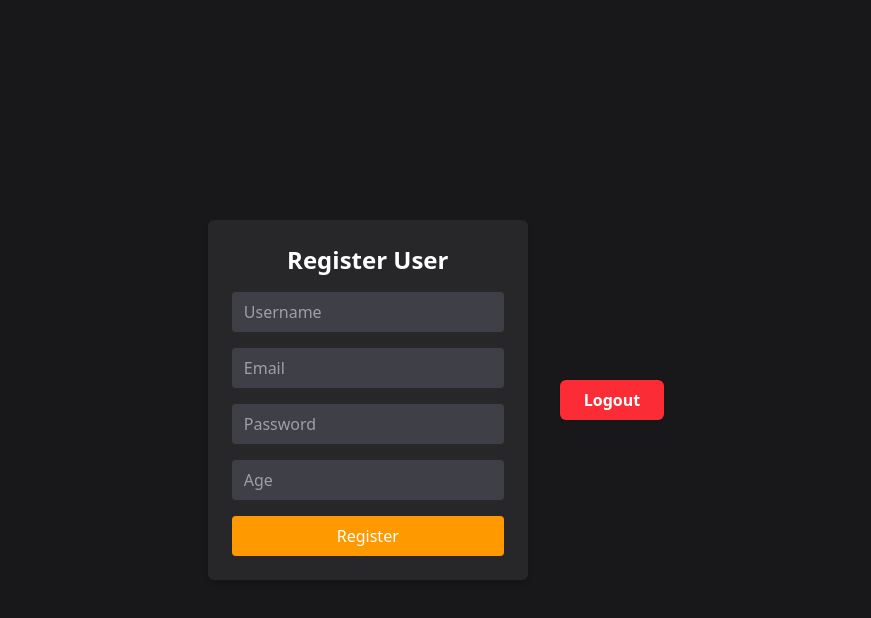
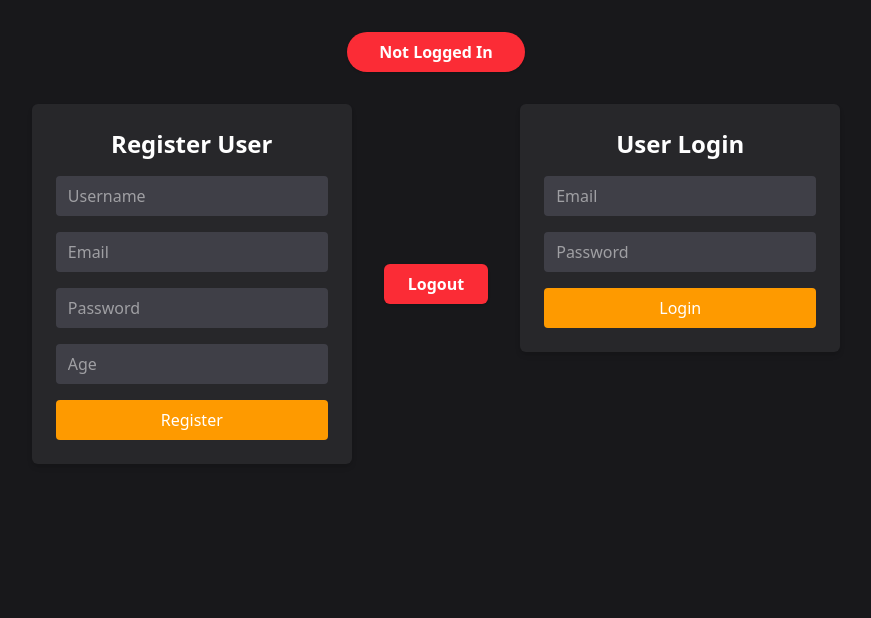
Before and after one commit to silky-x0/Authentication, a React (Vite) app in the folder client/: page /manage-user in a window 1280 px wide. Shown: the top 618 px of the page, without its empty margins (204-1075 px from the left). Built offline with nearby package versions, Linux system fonts and the light colour scheme; no server answers.

Commit message:
tested login and logout logic

```diff
--- a/client/src/Component/ManageUser.tsx
+++ b/client/src/Component/ManageUser.tsx
@@ -1,44 +1,91 @@
-import React, { useState } from "react";
+import React, { useState, useEffect } from "react";
 import axios from "axios";
 import { useNavigate } from "react-router-dom";
 
 axios.defaults.withCredentials = true;
 
 function ManageUser() {
-	const [form, setForm] = useState({
+	const [registerForm, setRegisterForm] = useState({
 		username: "",
 		email: "",
 		password: "",
 		age: "",
 	});
+	const [loginForm, setLoginForm] = useState({
+		email: "",
+		password: "",
+	});
+	const [loggedIn, setLoggedIn] = useState(false);
 
-	const handleChange = (e: React.ChangeEvent<HTMLInputElement>) => {
-		setForm({ ...form, [e.target.name]: e.target.value });
+	const checkAuth = async () => {
+		try {
+			await axios.get("http://localhost:3000/v1");
+			setLoggedIn(true);
+		} catch {
+			setLoggedIn(false);
+		}
+	};
+
+	useEffect(() => {
+		checkAuth();
+	}, []);
+
+	const handleRegisterChange = (e: React.ChangeEvent<HTMLInputElement>) => {
+		setRegisterForm({ ...registerForm, [e.target.name]: e.target.value });
+	};
+
+	const handleLoginChange = (e: React.ChangeEvent<HTMLInputElement>) => {
+		setLoginForm({ ...loginForm, [e.target.name]: e.target.value });
 	};
 
 	const handleSubmit = async (e: React.FormEvent) => {
 		e.preventDefault();
 		try {
 			const res = await axios.post("http://localhost:3000/register", {
-				...form,
-				age: parseInt(form.age),
+				...registerForm,
+				age: parseInt(registerForm.age),
 			});
 			console.log("User created:", res.data);
+			await checkAuth();
 		} catch (error) {
 			console.error("Registration error:", error);
 		}
 	};
-	const navigate = useNavigate();
 	const handleLogout = async () => {
 		await fetch("http://localhost:3000/logout", {
 			method: "GET",
 			credentials: "include",
 		});
-		navigate("/");
+		setLoggedIn(false);
+	};
+
+	const handleLogin = async (e: React.FormEvent) => {
+		e.preventDefault();
+		try {
+			const res = await axios.post("http://localhost:3000/login", {
+				email: loginForm.email,
+				password: loginForm.password,
+			});
+			console.log("User logged in:", res.data);
+			await checkAuth();
+		} catch (error) {
+			console.error("Login error:", error);
+		}
 	};
 
 	return (
-		<div className='w-full h-screen bg-zinc-900 flex justify-center items-center'>
+		<div className='w-full h-screen bg-zinc-900 flex flex-col items-center'>
+			<button
+				className={`mt-8 mb-8 px-8 py-2 rounded-full font-bold shadow ${
+					loggedIn
+						? "bg-green-500 hover:bg-green-600 text-white"
+						: "bg-red-500 hover:bg-red-600 text-white"
+				}`}
+				disabled
+			>
+				{loggedIn ? "Logged In" : "Not Logged In"}
+			</button>
+			<div className='flex flex-row items-start gap-8'>
 				<form
 					onSubmit={handleSubmit}
 					className='bg-zinc-800 p-6 rounded-md shadow-md flex flex-col gap-4 w-80'
@@ -51,8 +98,8 @@ function ManageUser() {
 						type='text'
 						name='username'
 						placeholder='Username'
-					value={form.username}
-					onChange={handleChange}
+						value={registerForm.username}
+						onChange={handleRegisterChange}
 						className='px-3 py-2 rounded bg-zinc-700 text-white focus:outline-none'
 						required
 					/>
@@ -61,8 +108,8 @@ function ManageUser() {
 						type='email'
 						name='email'
 						placeholder='Email'
-					value={form.email}
-					onChange={handleChange}
+						value={registerForm.email}
+						onChange={handleRegisterChange}
 						className='px-3 py-2 rounded bg-zinc-700 text-white focus:outline-none'
 						required
 					/>
@@ -71,8 +118,8 @@ function ManageUser() {
 						type='password'
 						name='password'
 						placeholder='Password'
-					value={form.password}
-					onChange={handleChange}
+						value={registerForm.password}
+						onChange={handleRegisterChange}
 						className='px-3 py-2 rounded bg-zinc-700 text-white focus:outline-none'
 						required
 					/>
@@ -81,8 +128,8 @@ function ManageUser() {
 						type='number'
 						name='age'
 						placeholder='Age'
-					value={form.age}
-					onChange={handleChange}
+						value={registerForm.age}
+						onChange={handleRegisterChange}
 						className='px-3 py-2 rounded bg-zinc-700 text-white focus:outline-none'
 					/>
 
@@ -94,11 +141,47 @@ function ManageUser() {
 					</button>
 				</form>
 				<button
-				className='ml-8 px-6 py-2 bg-red-500 hover:bg-red-700 text-white rounded-md shadow transition-colors duration-200 font-semibold'
+					className='px-6 py-2 bg-red-500 hover:bg-red-700 text-white rounded-md shadow transition-colors duration-200 font-semibold self-center'
 					onClick={handleLogout}
 				>
 					Logout
 				</button>
+				<form
+					onSubmit={handleLogin}
+					className='bg-zinc-800 p-6 rounded-md shadow-md flex flex-col gap-4 w-80'
+				>
+					<h2 className='text-white text-2xl text-center font-semibold'>
+						User Login
+					</h2>
+
+					<input
+						type='email'
+						name='email'
+						placeholder='Email'
+						value={loginForm.email}
+						onChange={handleLoginChange}
+						className='px-3 py-2 rounded bg-zinc-700 text-white focus:outline-none'
+						required
+					/>
+
+					<input
+						type='password'
+						name='password'
+						placeholder='Password'
+						value={loginForm.password}
+						onChange={handleLoginChange}
+						className='px-3 py-2 rounded bg-zinc-700 text-white focus:outline-none'
+						required
+					/>
+
+					<button
+						type='submit'
+						className='bg-amber-500 hover:bg-amber-600 text-white py-2 rounded'
+					>
+						Login
+					</button>
+				</form>
+			</div>
 		</div>
 	);
 }
```
Lines whose indentation alone changed are shown as unchanged.
